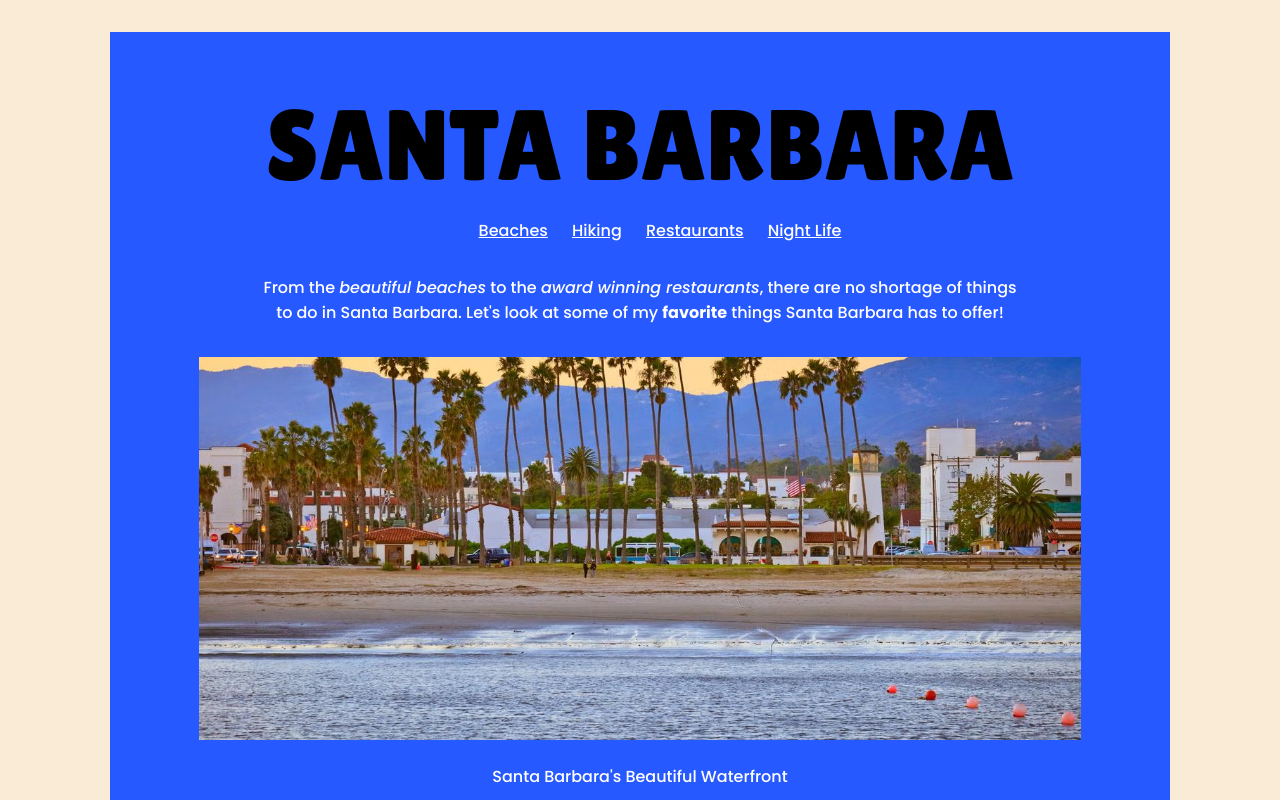
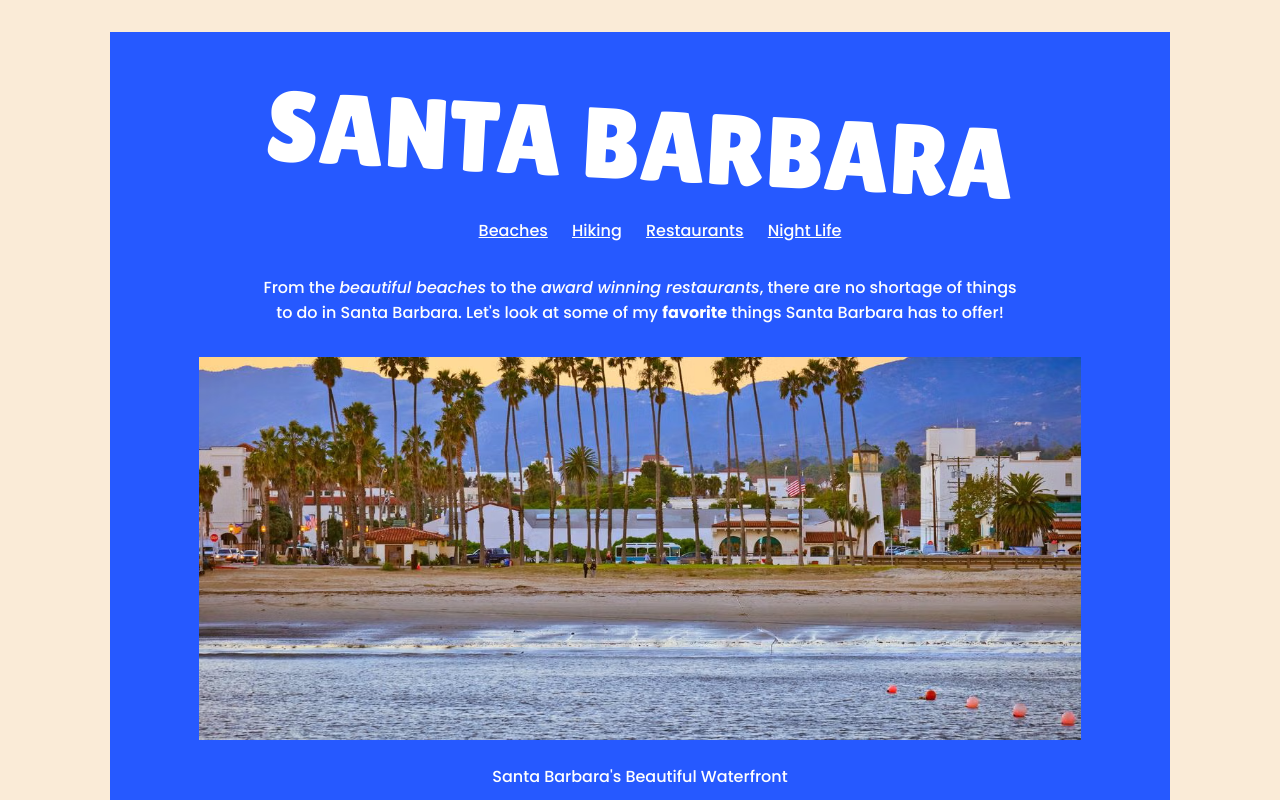
Before and after one commit to dawsonfuss/Assignment_1, a plain HTML site: page index.html in a window 1280 px wide. Shown: the top 800 px of the page. Drawn offline with Linux system fonts and the light colour scheme; a web font is replaced by a local one.

Commit message:
finished

```diff
--- a/styles.css
+++ b/styles.css
@@ -17,6 +17,8 @@ h1, h2, h3, h4, h5, h6{
 h1{
     font-size: 100px;
     margin: 0px 25px;
+    transform: rotate(3deg);
+    color: white;
 }
 h2{
     font-size: 30px;
```
Also changed, not shown: index.html (+1 -1 lines).
